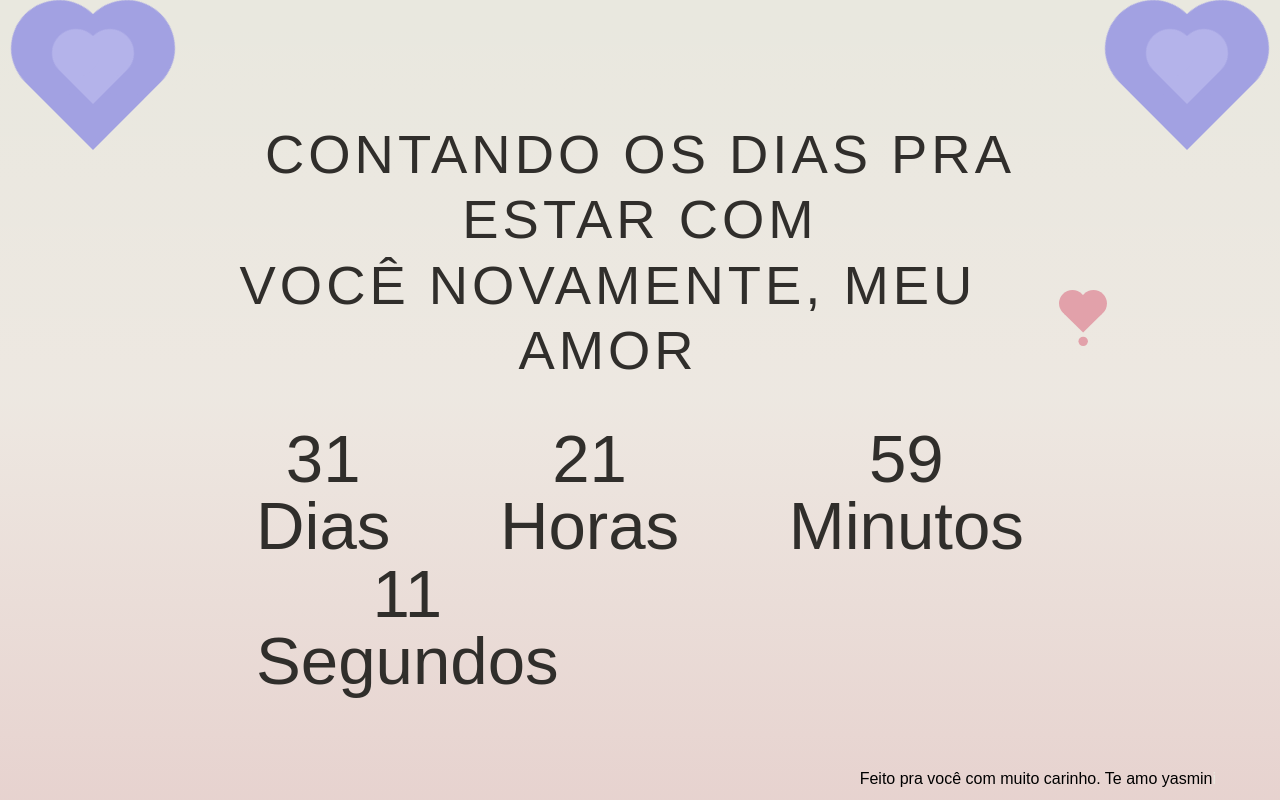
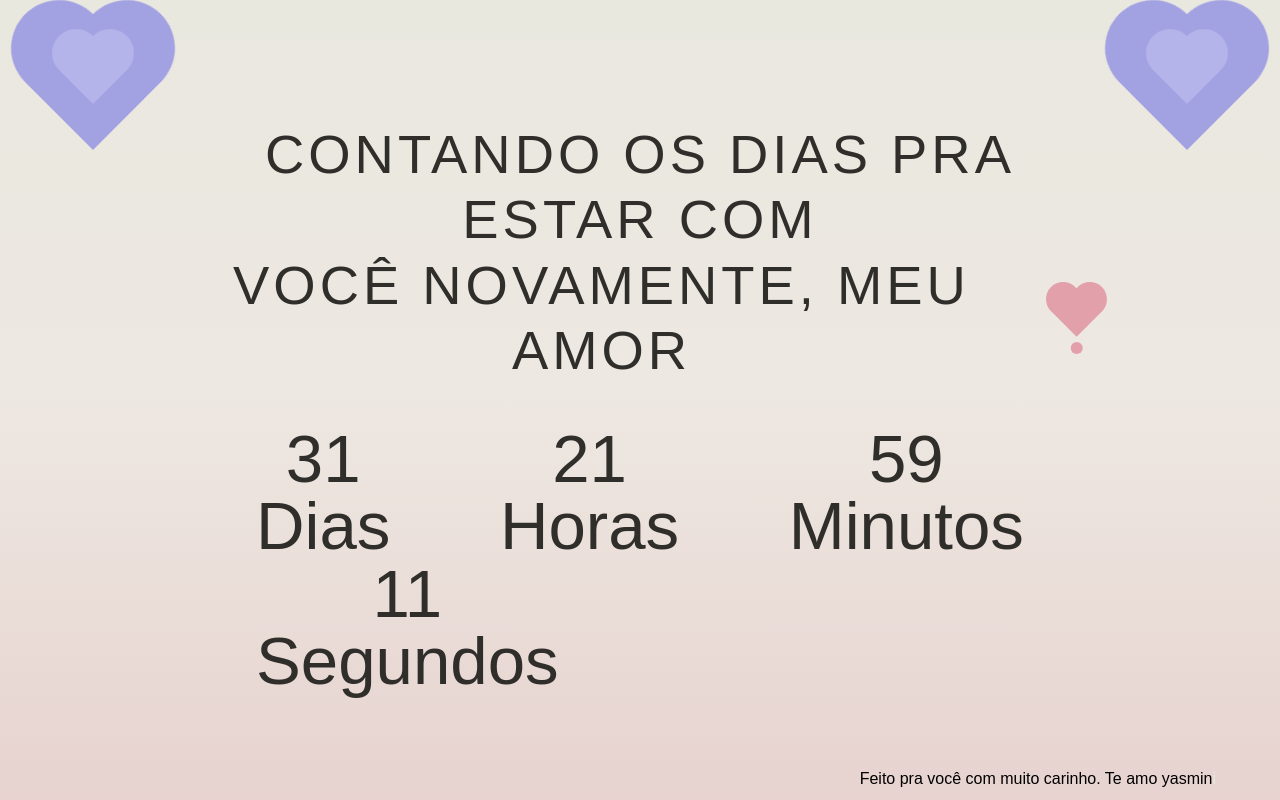
Before and after one commit to merielylima/last-downcount, a plain HTML site: page index.html in a window 1280 px wide. Drawn offline with nearby package versions, Linux system fonts and the light colour scheme; some icons are missing; a web font is replaced by a local one.

Commit message:
update-style.css

```diff
--- a/style.css
+++ b/style.css
@@ -53,7 +53,6 @@ width: 600px;
 
 .core {
     margin-left: 1rem;
-    width: 3rem;
 }
 .cor{
     color: #E9E8DF;
```
